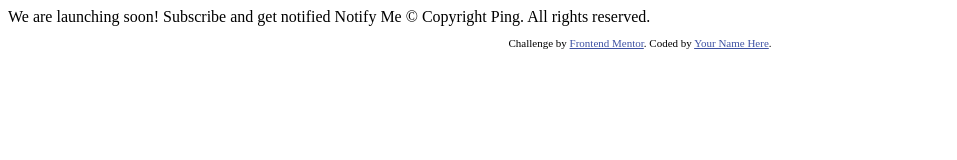
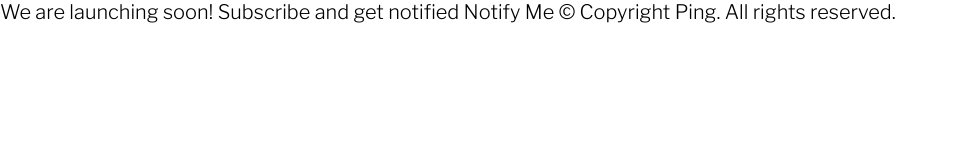
Before and after one commit to AdrianX19/coming-soon-page, a plain HTML site: page index.html in a window 1280 px wide. Shown: the whole page, without its empty margins (0-957 px from the left). Drawn offline with nearby package versions, Linux system fonts and the light colour scheme.

Commit message:
Initial set-up

```diff
--- /dev/null
+++ b/css/style.css
@@ -0,0 +1,26 @@
+@import url('https://fonts.googleapis.com/css2?family=Libre+Franklin:wght@300;600;700&display=swap');
+
+* {
+    margin: 0;
+    padding: 0;
+    box-sizing: border-box;
+    font-family: 'Libre Franklin';
+}
+
+:root {
+    /* Primary colours */
+    --blue: hsl(223, 87%, 63%);
+
+    /* Secondary colours */
+    --paleBlue: hsl(223, 100%, 88%);
+    --lightRed: hsl(354, 100%, 66%);
+
+    /* Neutral colours */
+    --grey: hsl(0, 0%, 59%);
+    --darkBlue: hsl(209, 33%, 12%);
+}
+
+body {
+    min-height: 100vh;
+    font-size: 20px;
+}
--- a/index.html
+++ b/index.html
@@ -1,19 +1,15 @@
 <!DOCTYPE html>
 <html lang="en">
+
 <head>
   <meta charset="UTF-8">
-  <meta name="viewport" content="width=device-width, initial-scale=1.0"> <!-- displays site properly based on user's device -->
+  <meta name="viewport" content="width=device-width, initial-scale=1.0">
+  <!-- displays site properly based on user's device -->
+  <link rel="icon" type="image/png" sizes="32x32" href="./images/favicon-32x32.png">
+  <link rel="stylesheet" href="./css/style.css">
+  <title>Frontend Mentor | Ping coming soon page</title>
+</head>
 
-  <link rel="icon" type="image/png" sizes="32x32" href="./images/favicon-32x32.png">
-
-  <title>Frontend Mentor | Ping coming soon page</title>
-
-  <!-- Feel free to remove these styles or customise in your own stylesheet 👍 -->
-  <style>
-    .attribution { font-size: 11px; text-align: center; }
-    .attribution a { color: hsl(228, 45%, 44%); }
-  </style>
-</head>
 <body>
 
   We are launching soon!
@@ -24,11 +20,7 @@
 
   &copy; Copyright Ping. All rights reserved.
 
-  <footer>
-    <p class="attribution">
-      Challenge by <a href="https://www.frontendmentor.io?ref=challenge" target="_blank">Frontend Mentor</a>.
-      Coded by <a href="#">Your Name Here</a>.
-    </p>
-  </footer>
+  <script src="./js/script.js"></script>
 </body>
+
 </html>
```
Also changed, not shown: final-result/desktop-final.PNG (added), js/script.js (added), 1 other file.
